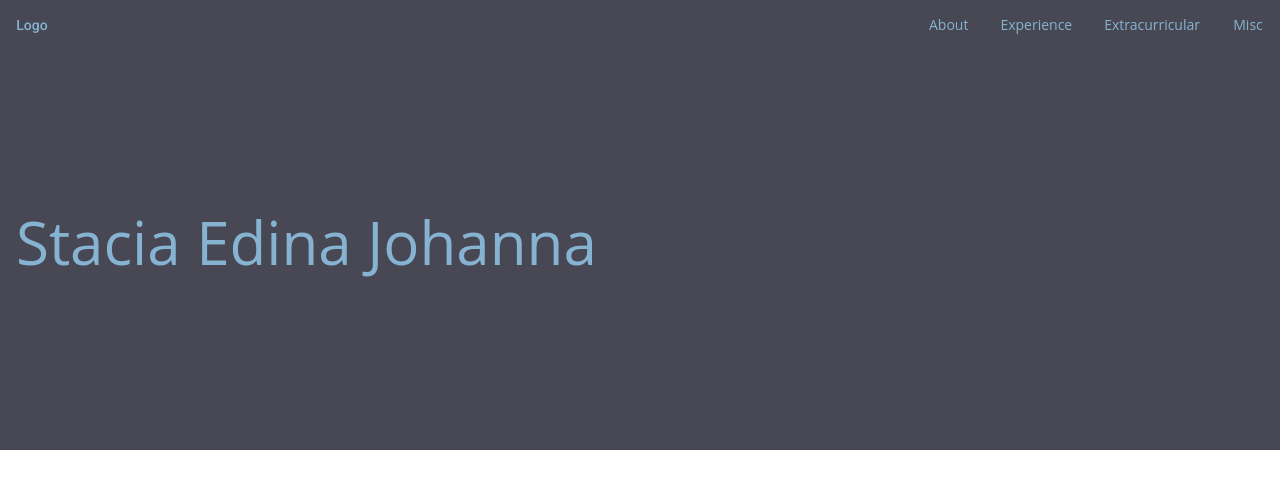
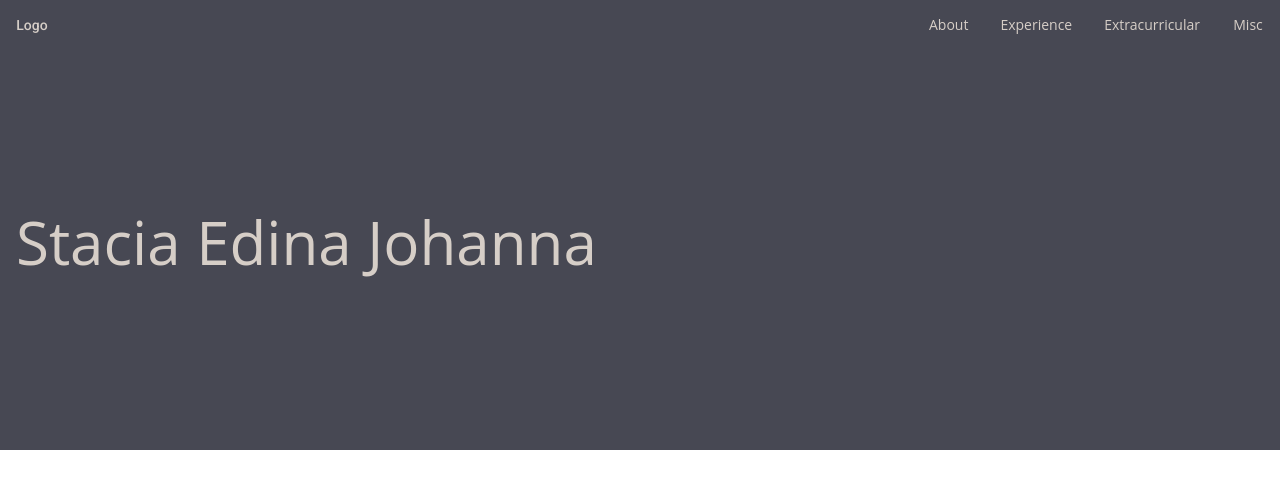
Before and after one commit to staciajohanna/staciajohanna.github.io, an Angular app in the folder portfolio/: page / in a window 1280 px wide. Shown: the top 488 px of the page. Built offline with nearby package versions, Linux system fonts and the light colour scheme.

Commit message:
change color

```diff
--- a/portfolio/src/app/home/home-banner/home-banner.component.scss
+++ b/portfolio/src/app/home/home-banner/home-banner.component.scss
@@ -8,7 +8,7 @@
 }
 
 .banner-name {
-    color: $light-blue;
+    color: $beige;
     font-family: "Open Sans";
     font-size: 60px;
     padding: 16px;
--- a/portfolio/src/app/home/home-root/home-root.component.scss
+++ b/portfolio/src/app/home/home-root/home-root.component.scss
@@ -2,7 +2,7 @@
 
 .top-menu {
     background-color: $dark-gray;
-    color: $light-blue;
+    color: $beige;
     display: flex;
     height: 50px;
     justify-content: space-between;
--- a/portfolio/src/colors.scss
+++ b/portfolio/src/colors.scss
@@ -7,6 +7,6 @@ $dark-gray:#474853;
 
 $light-blue:#86B3D1;
 
-$beige:#AAA0A0;
+$beige:#d6cec7;
 
 $olive:#8E8268;
```
